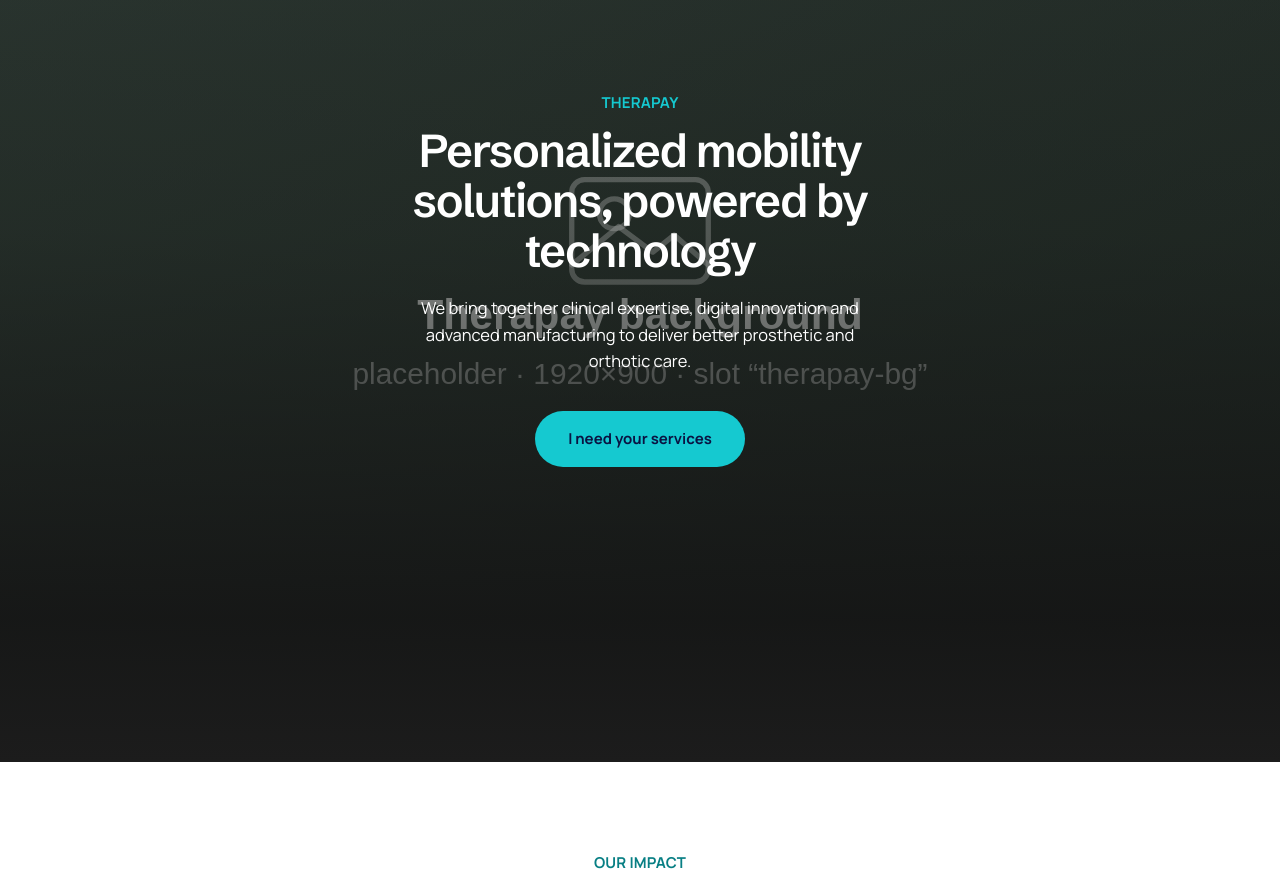
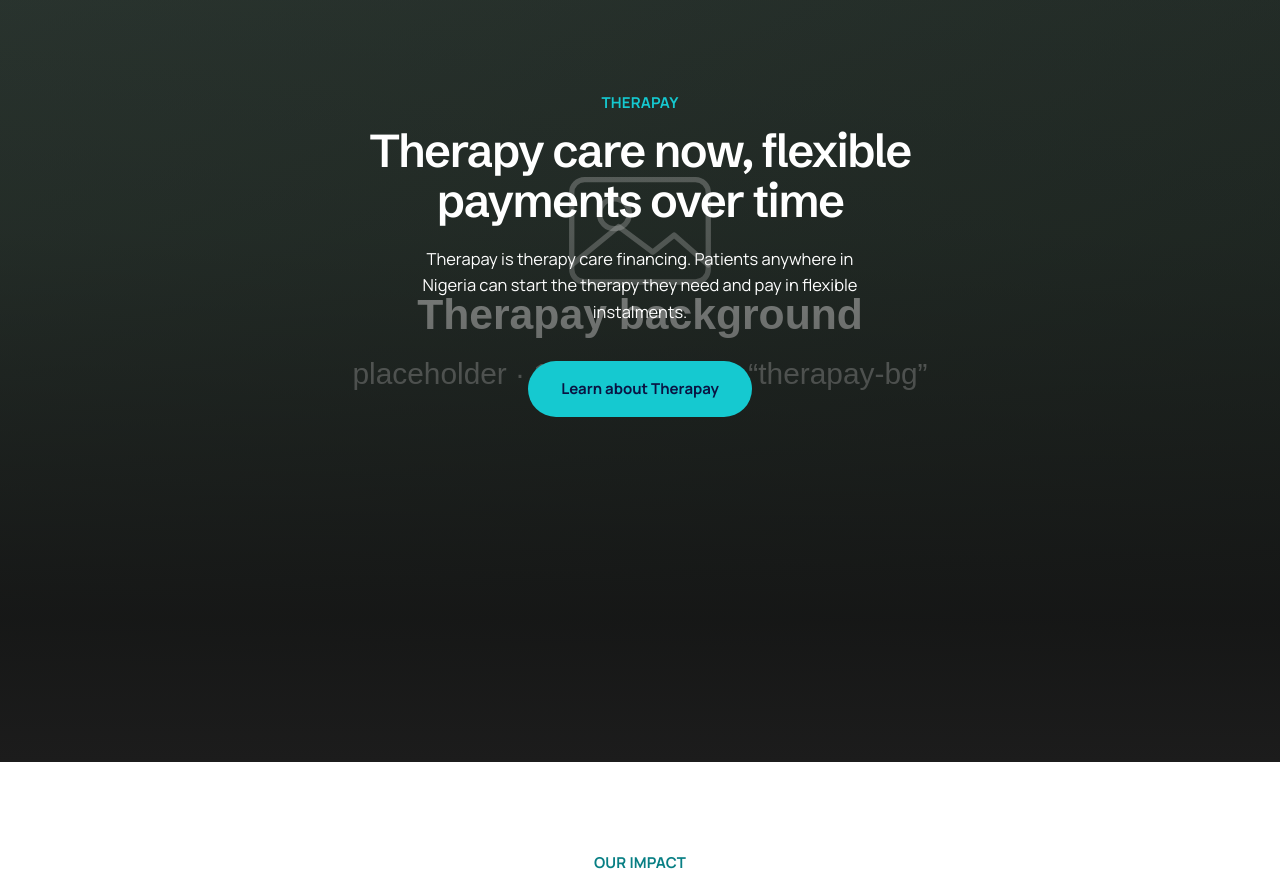
Before and after one commit to Taiwo-sharp/dynalimb-site, a plain HTML site: page index.html in a window 1280 px wide. Shown: the part 3680-4563 px from the top of the page. Drawn offline with Linux system fonts and the light colour scheme.

Commit message:
Therapay section: copy for therapy care financing
Co-Authored-By: Claude Opus 5.5 <noreply@anthropic.com>

```diff
--- a/index.html
+++ b/index.html
@@ -151,9 +151,9 @@
   <div class="therapay-shade"></div>
   <div class="container therapay-inner">
     <p class="eyebrow eyebrow-light">Therapay</p>
-    <h2 id="therapay-title" class="h2 h2-light">Personalized mobility solutions, powered by technology</h2>
-    <p class="sub sub-light">We bring together clinical expertise, digital innovation and advanced manufacturing to deliver better prosthetic and orthotic care.</p>
-    <a class="btn btn-teal btn-lg" href="#contact">I need your services</a>
+    <h2 id="therapay-title" class="h2 h2-light">Therapy care now, flexible payments over time</h2>
+    <p class="sub sub-light">Therapay is therapy care financing. Patients anywhere in Nigeria can start the therapy they need and pay in flexible instalments.</p>
+    <a class="btn btn-teal btn-lg" href="#contact">Learn about Therapay</a>
   </div>
 </section>
 
```
